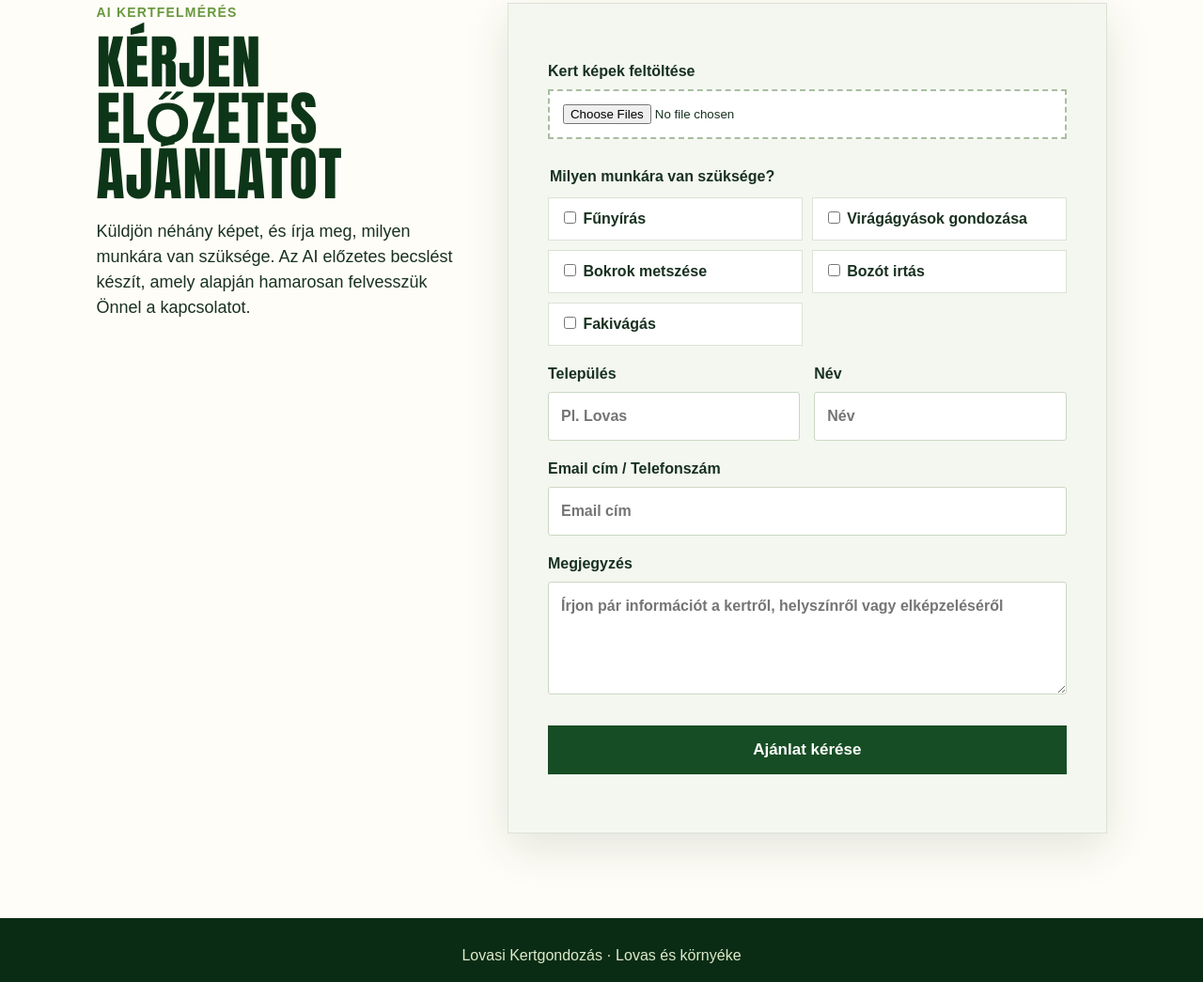
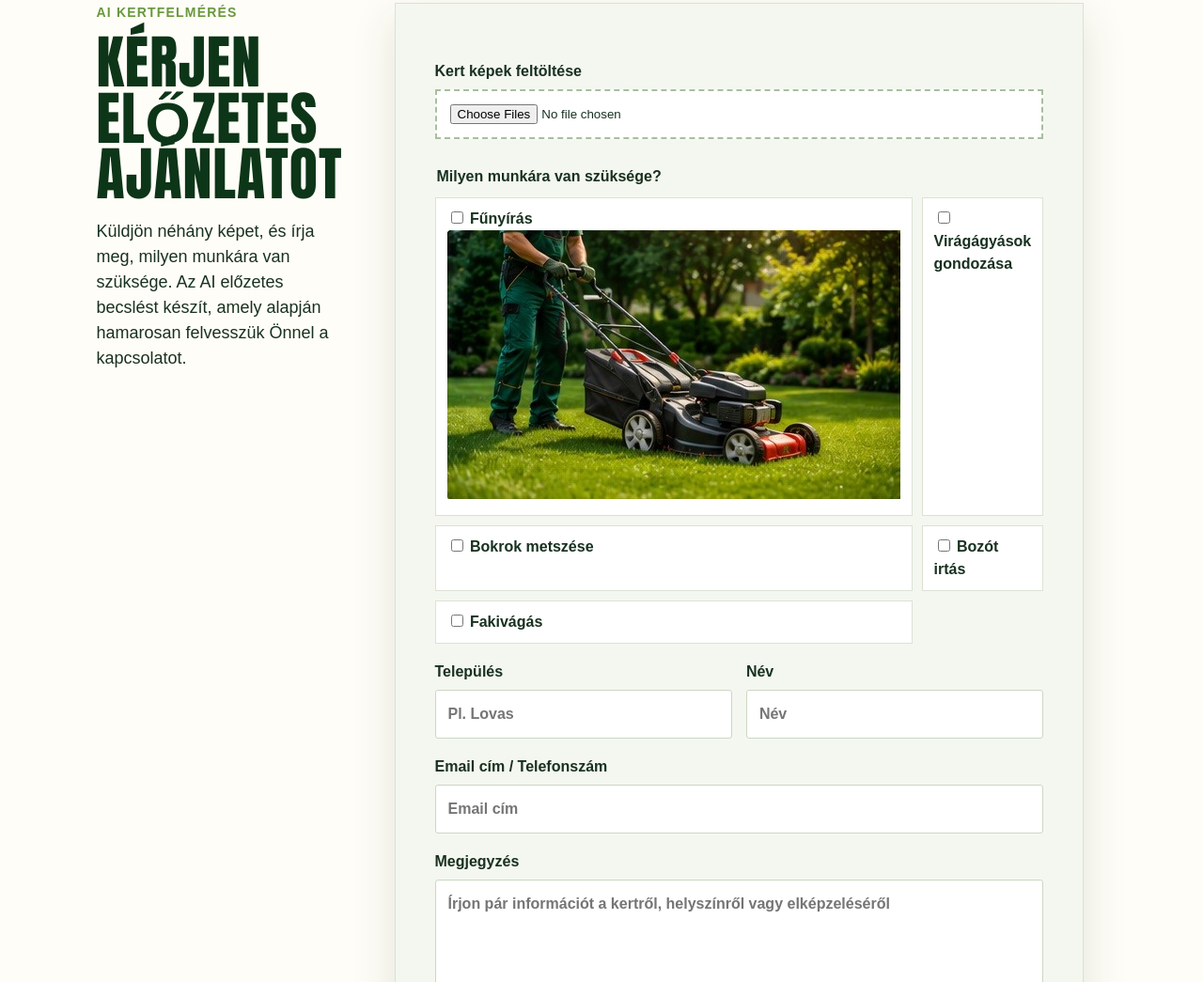
Before and after one commit to pikobenedek-art/lovasi-kert-ai, a website: page public/index.html in a window 1280 px wide. Shown: the part 1749-2794 px from the top of the page at 94% size. Drawn offline with Linux system fonts and the light colour scheme.

Commit message:
Update index.html

```diff
--- a/public/index.html
+++ b/public/index.html
@@ -67,7 +67,7 @@
         <fieldset>
           <legend>Milyen munkára van szüksége?</legend>
           <div class="work-options">
-            <label><input type="checkbox" value="Fűnyírás"> Fűnyírás</label>
+            <label><input type="checkbox" value="Fűnyírás"> Fűnyírás <img src="kepek/funyiras.jpg" alt="Fűnyírás"></label>
             <label><input type="checkbox" value="Virágágyások gondozása"> Virágágyások gondozása</label>
             <label><input type="checkbox" value="Bokrok metszése"> Bokrok metszése</label>
             <label><input type="checkbox" value="Bozót irtás"> Bozót irtás</label>
```
